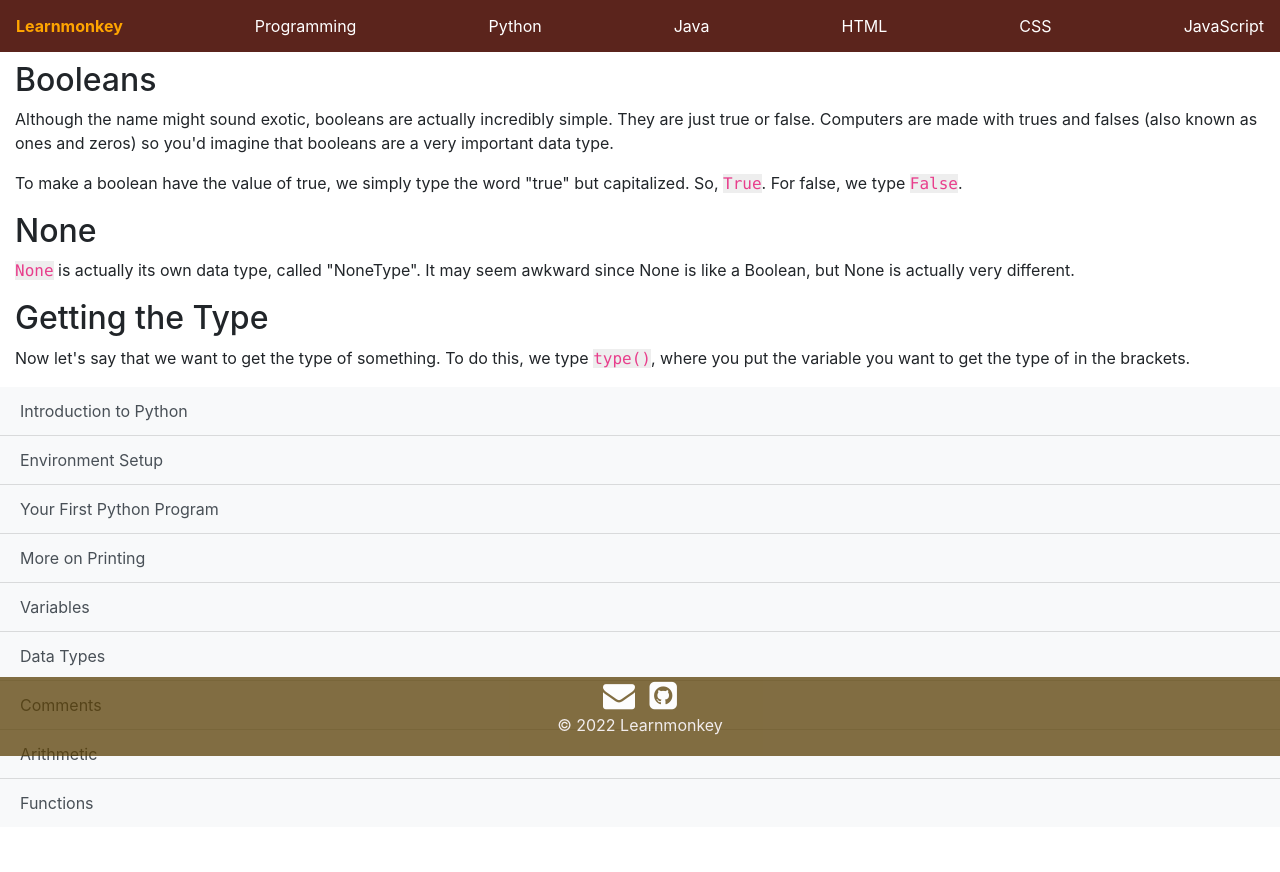
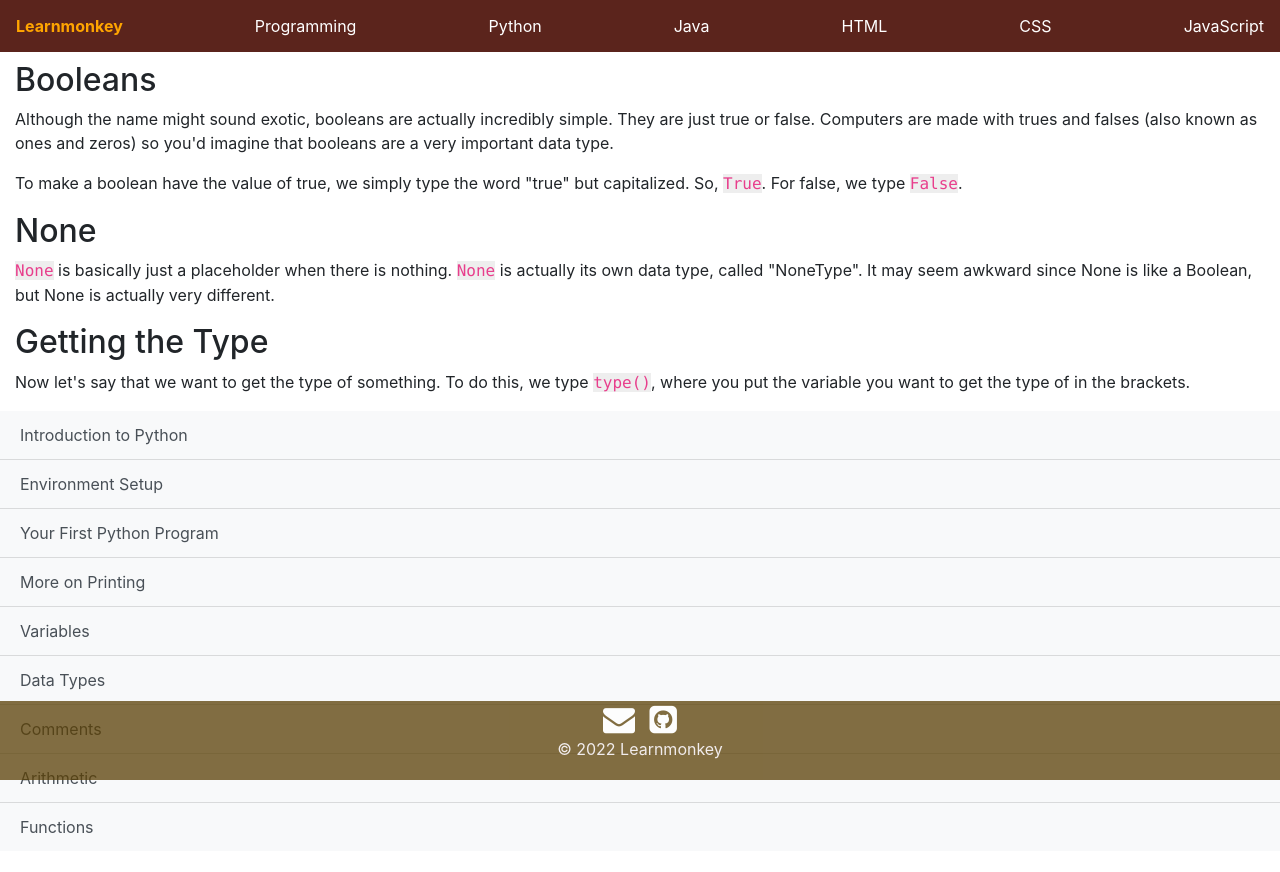
Before and after one commit to learnmonkey/learnmonkey.github.io, a Jekyll site: the page built from programming/python/data-types.html, in a window 1280 px wide and 900 px high, scrolled down 520 px. Shown: the top 872 px of the window. Built offline with Jekyll 4.4.1, drawn with Linux system fonts in a browser that asks for light colours.

Commit message:
Update data-types.html

```diff
--- a/programming/python/data-types.html
+++ b/programming/python/data-types.html
@@ -35,7 +35,7 @@
 
 <section>
     <h2>None</h2>
-    <p><code>None</code> is actually its own data type, called "NoneType". It may seem awkward since None is like a Boolean, but None is actually very different.</p>
+    <p><code>None</code> is basically just a placeholder when there is nothing. <code>None</code> is actually its own data type, called "NoneType". It may seem awkward since None is like a Boolean, but None is actually very different.</p>
 </section>
 
 <section>
```
